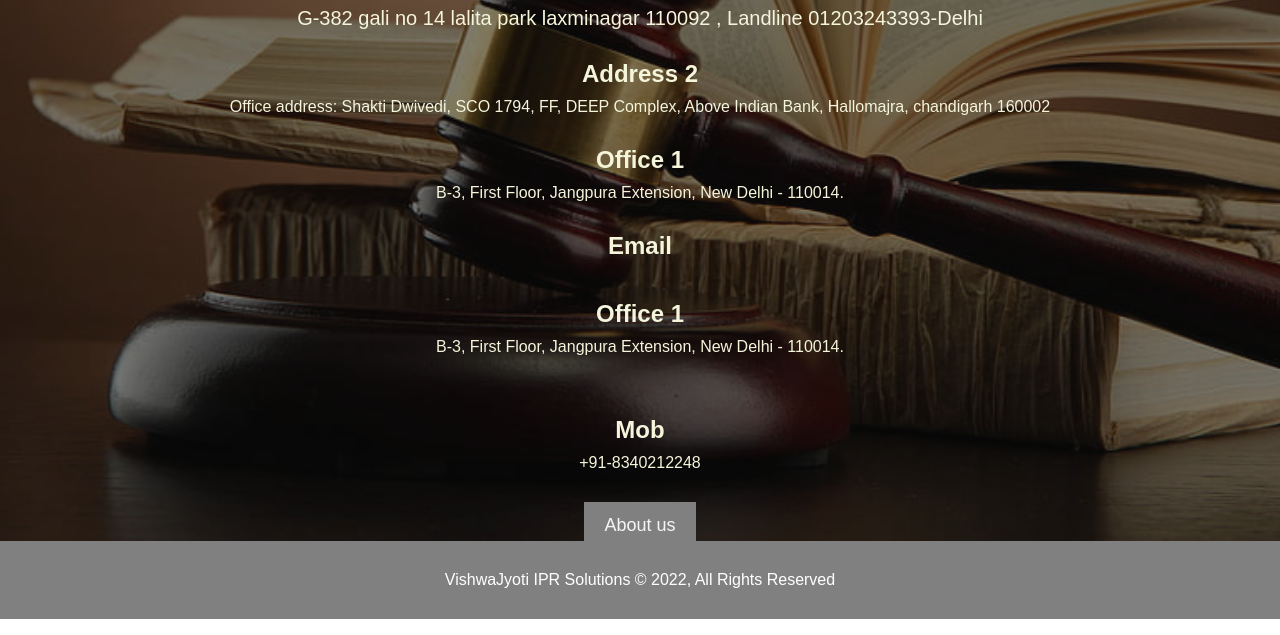
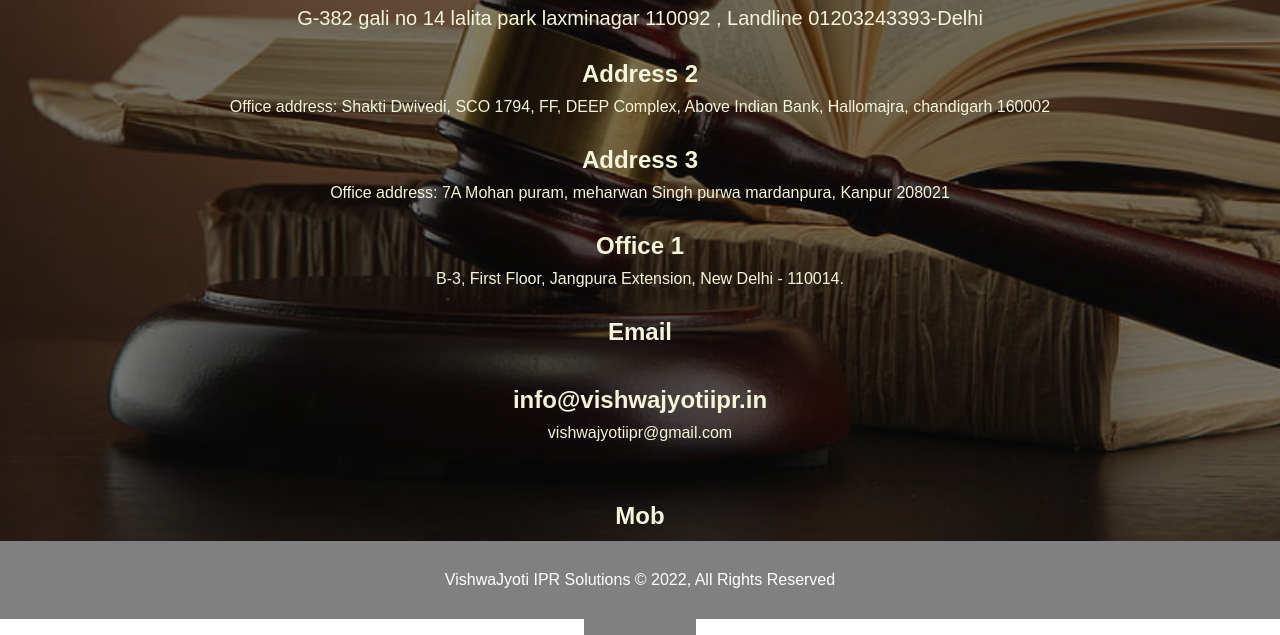
Before and after one commit to Ankitnext/advoocate, a plain HTML site: page contact.html in a window 1280 px wide. Shown: the part 259-894 px from the top of the page. Drawn offline with nearby package versions, Linux system fonts and the light colour scheme.

Commit message:
Email updated
Email updated

```diff
--- a/contact.html
+++ b/contact.html
@@ -50,6 +50,11 @@
                 SCO 1794, FF, DEEP Complex, Above Indian Bank,
                 Hallomajra, chandigarh 160002</p>
 
+                <h2>Address 3</h2>
+              <p>Office address:
+
+                7A Mohan puram, meharwan Singh purwa mardanpura, Kanpur 208021</p>
+
 
               <h2>Office 1</h2>
               <p> B-3, First Floor, Jangpura Extension,
@@ -57,9 +62,8 @@
                 </p>
 
                 <h2>Email</h2>
-              <p> <h2>Office 1</h2>
-                <p> B-3, First Floor, Jangpura Extension,
-                  New Delhi - 110014.
+              <p> <h2>info@vishwajyotiipr.in</h2>
+                <p> vishwajyotiipr@gmail.com
                   </p>
                 </p>
 
```
Also changed, not shown: about.html (+1 -1 lines).
